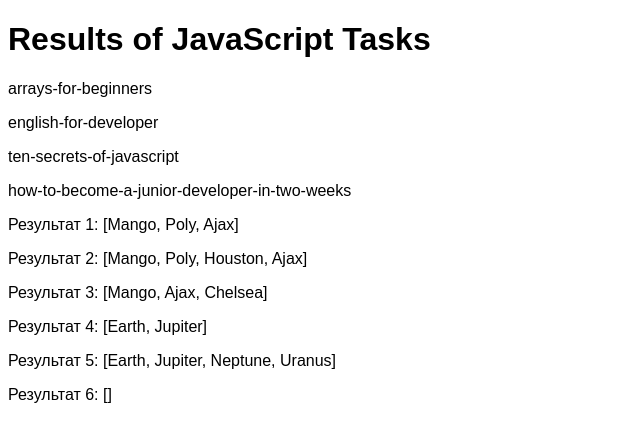
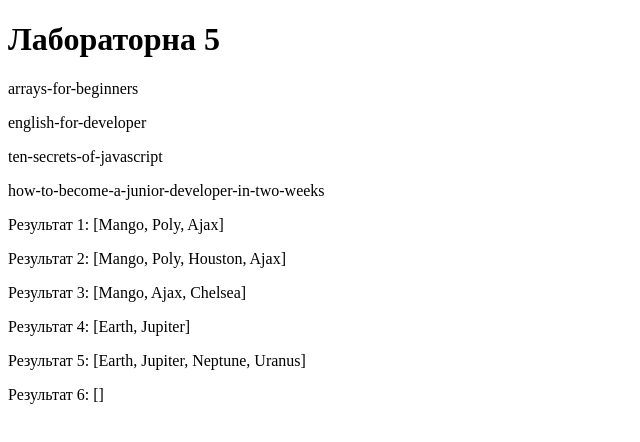
Before and after one commit to nknikkka/webprog-js-lab-05, a plain HTML site: page index.html in a window 1280 px wide. Shown: the whole page, without its empty margins (0-640 px from the left). Drawn offline with Linux system fonts and the light colour scheme.

Commit message:
Update index.html

```diff
--- a/index.html
+++ b/index.html
@@ -3,18 +3,11 @@
 <head>
     <meta charset="UTF-8">
     <meta name="viewport" content="width=device-width, initial-scale=1.0">
-    <title>JavaScript Tasks</title>
-    <style>
-        body {
-            font-family: Arial, sans-serif;
-        }
-        #output {
-            margin-top: 20px;
-        }
-    </style>
+    <title>Кулик Вероніка</title>
+
 </head>
 <body>
-    <h1>Results of JavaScript Tasks</h1>
+    <h1>Лабораторна 5</h1>
     <div id="output"></div>
 
     <script src="js/task-1.js"></script>
```
